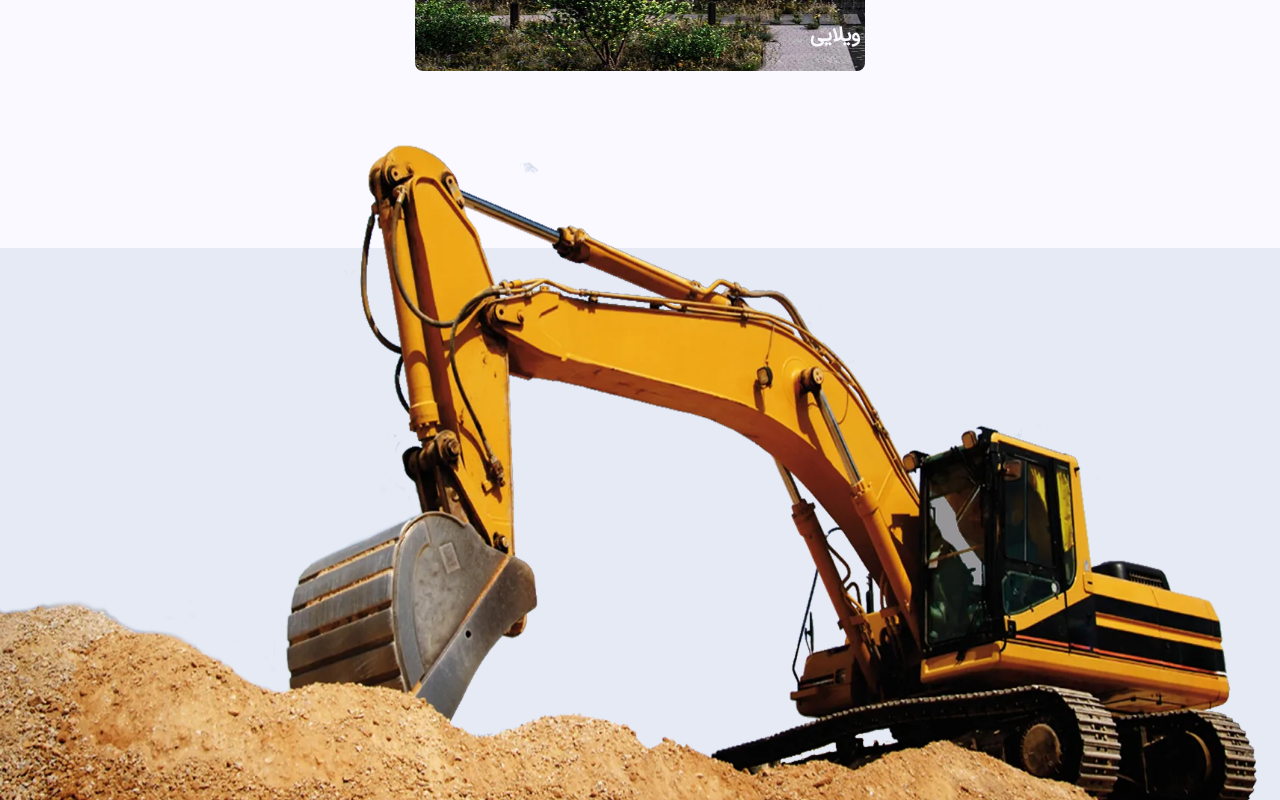
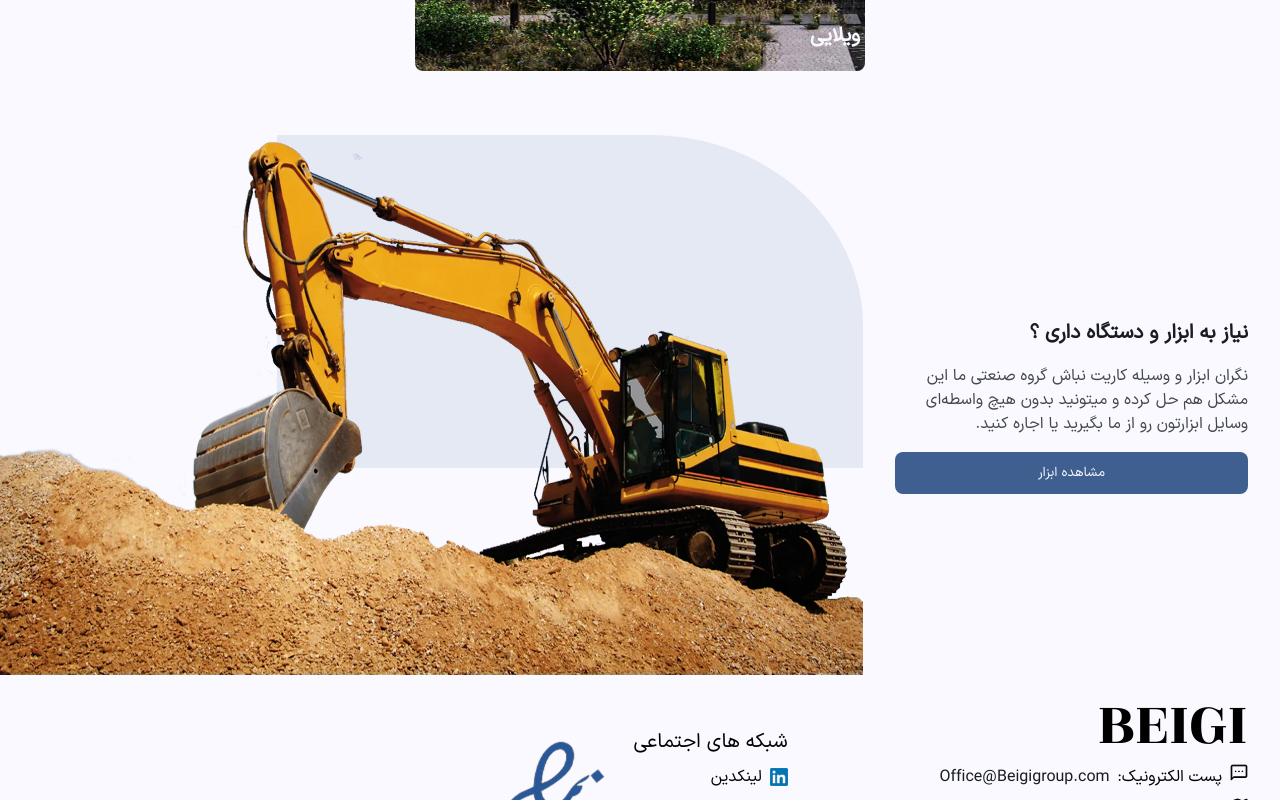
Before and after one commit to nazaninjh/sourcing, a Next.js app: page / in a window 1280 px wide. Shown: the part 5260-6060 px from the top of the page. Built offline with nearby package versions, Linux system fonts and the light colour scheme.

Commit message:
Develop tools component for desktop

```diff
--- a/src/components/Home/tools-component/tools.component.tsx
+++ b/src/components/Home/tools-component/tools.component.tsx
@@ -9,9 +9,9 @@ export default function ToolsComponent() {
     <section className={styles.container}>
       <div className={styles.box}>
         <div className={styles.bg} />
-        {/* <div className={styles["bg-desktop"]}>
-          <Image src={rectangle} alt="جرثقیل" width={686} height={433} />
-        </div> */}
+        <div className={styles["bg-desktop"]}>
+          <Image src={rectangle} alt="جرثقیل" width={586} height={333} />
+        </div>
         <Image src={crane} alt="جرثقیل" width={428} height={269} />
       </div>
 
--- a/src/components/Home/tools-component/tools.module.scss
+++ b/src/components/Home/tools-component/tools.module.scss
@@ -10,8 +10,25 @@
   width: 100%;
   max-width: 100%;
 
+  @include mixin.mq(lg) {
+    display: flex;
+    flex-direction: row-reverse;
+    align-items: center;
+  }
+  @include mixin.mq(2xl) {
+    max-width: vars.$max-page-width;
+    margin: 0 auto;
+    padding-inline: 0px;
+    padding-block: 0px;
+  }
+
   .box {
     @extend %grid-stack;
+
+    @include mixin.mq(sm) {
+      flex: 0 1 auto;
+    }
+
     .bg {
       grid-area: stack;
       align-self: end;
@@ -19,6 +36,17 @@
       background-color: rgba(62, 95, 144, 0.1);
       height: 86%;
       width: 100%;
+
+      @include mixin.mq(sm) {
+        display: none;
+      }
+    }
+    .bg-desktop {
+      display: none;
+      @include mixin.mq(lg) {
+        grid-area: stack;
+        display: inline-flex;
+      }
     }
     > img {
       grid-area: stack;
@@ -26,7 +54,9 @@
       align-self: start;
       width: 100%;
       height: 100%;
-      object-fit: cover;
+
+      height: auto;
+      object-fit: contain;
     }
   }
 
@@ -35,6 +65,12 @@
     flex-direction: column;
     gap: 0.5rem;
     width: 100%;
+
+    @include mixin.mq(sm) {
+      flex: 1 0 auto;
+      max-width: 700px;
+      gap: 1rem;
+    }
 
     > p {
       margin: 0;
```
